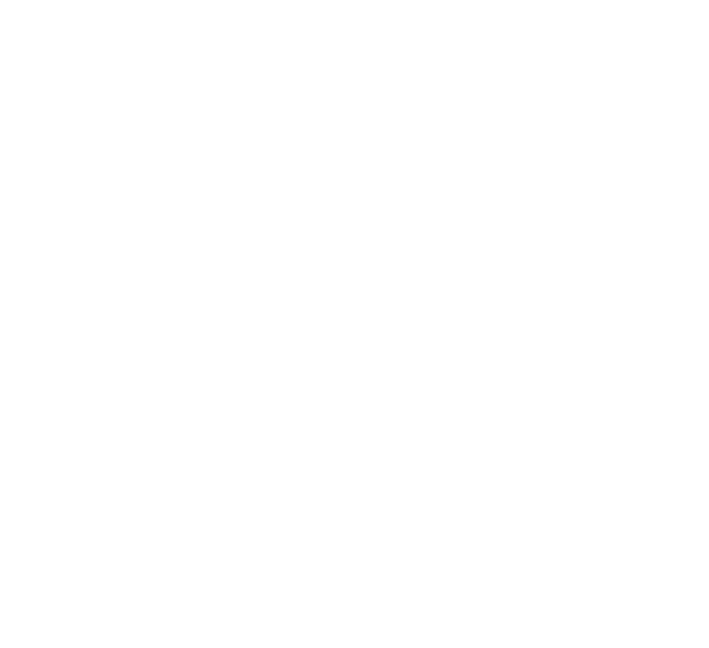
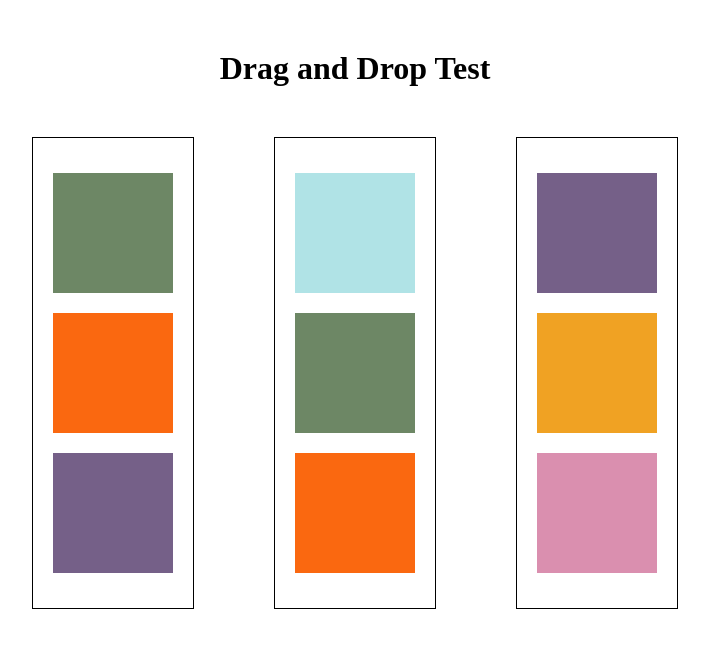
Before and after one commit to utsobe/drag-and-drop-test, a plain HTML site: page index.html in a window 1280 px wide. Shown: the whole page, without its empty margins (285-994 px from the left). Drawn offline with Linux system fonts and the light colour scheme.

Commit message:
design added

```diff
--- a/index.html
+++ b/index.html
@@ -10,7 +10,26 @@
 </head>
 
 <body>
-
+    <h1 class="title">Drag and Drop Test</h1>
+    <main class="position">
+        <div class="container">
+            <div class="col">
+                <div class="box green" draggable="true"></div>
+                <div class="box orange" draggable="true"></div>
+                <div class="box purple" draggable="true"></div>
+            </div>
+            <div class="col">
+                <div class="box light-blue" draggable="true"></div>
+                <div class="box green" draggable="true"></div>
+                <div class="box orange" draggable="true"></div>
+            </div>
+            <div class="col">
+                <div class="box purple" draggable="true"></div>
+                <div class="box yellow" draggable="true"></div>
+                <div class="box pink" draggable="true"></div>
+            </div>
+        </div>
+    </main>
 
 
     <script src="app.js"></script>
--- a/style.css
+++ b/style.css
@@ -0,0 +1,49 @@
+.title {
+    text-align: center;
+    margin: 50px 0;
+}
+
+.position {
+    display: flex;
+    justify-content: center;
+}
+
+.container {
+    display: flex;
+    gap: 80px;
+}
+
+.col {
+    border: 1px solid black;
+    padding: 15px 0;
+}
+
+.box {
+    height: 120px;
+    width: 120px;
+    margin: 20px;
+}
+
+.green {
+    background-color: #6D8765;
+}
+
+.orange {
+    background-color: #FA6810;
+}
+
+.purple {
+    background-color: #756088;
+}
+
+.yellow {
+    background-color: #F0A223;
+}
+
+.pink {
+    background-color: #DA8FAF;
+}
+
+.light-blue {
+    background-color: #B0E3E6;
+}
```
